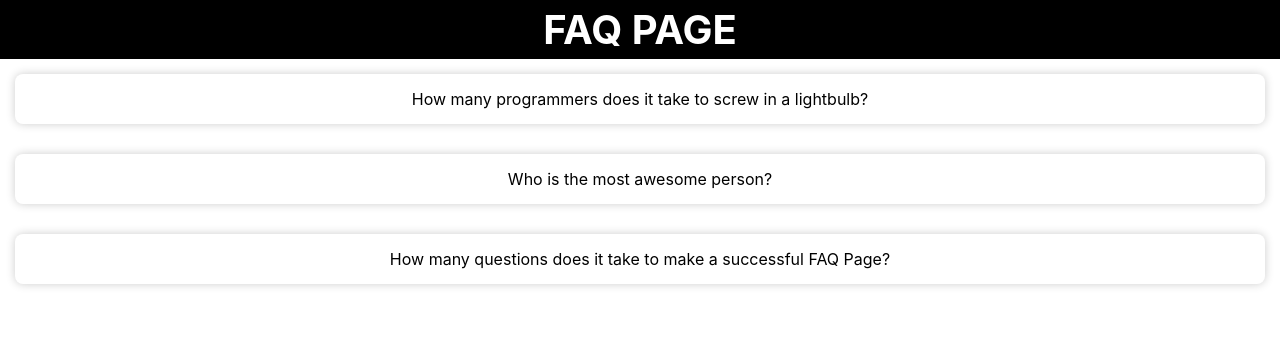
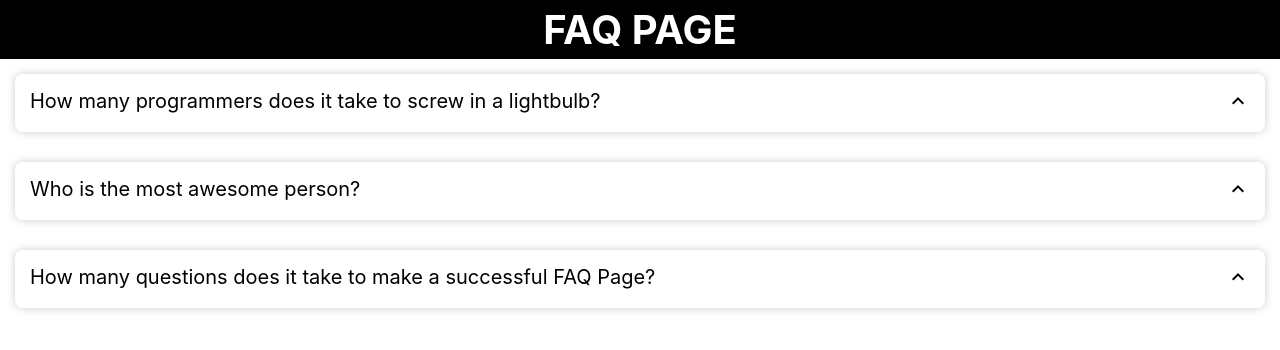
Before and after one commit to saisitaram2000/tawkto_integration, a React (Create React App) app: page / in a window 1280 px wide. Shown: the top 350 px of the page. Built offline with nearby package versions, Linux system fonts and the light colour scheme.

Commit message:
added css for faqs

```diff
--- a/package.json
+++ b/package.json
@@ -3,6 +3,8 @@
   "version": "0.1.0",
   "private": true,
   "dependencies": {
+    "@material-ui/core": "^4.11.3",
+    "@material-ui/icons": "^4.11.2",
     "@testing-library/jest-dom": "^5.11.10",
     "@testing-library/react": "^11.2.6",
     "@testing-library/user-event": "^12.8.3",
--- a/src/App.css
+++ b/src/App.css
@@ -1,5 +1,5 @@
 .App {
-  text-align: center;
+  /* text-align: center; */
 }
 
 .App-logo {
--- a/src/components/FAQ.css
+++ b/src/components/FAQ.css
@@ -1,45 +1,52 @@
-*{
-    margin: 0;
-    padding: 0;
-    box-sizing: border-box;
-}
 .faq-list{
     position: relative;
     display: flex;
     flex-direction: column;
+    width: 100%;
 }
-.faq-list .faq {
+.faq {
 	margin: 15px;
 	padding: 15px;
 	background-color: #FFF;
 	border-radius: 8px;
 	box-shadow: 0px 0px 10px rgba(0, 0, 0, 0.2);
 }
-.faqs .faq .faq-question {
+.faq-question-icon{
+    position: relative;
+    display: flex;
+    flex-direction: row;
+    justify-content: space-between;
+}
+.faq .faq-question {
 	position: relative;
 	font-size: 20px;
-	padding-right: 80px;
+    align-items: flex-start;
 	transition: all 0.4s ease;
 }
-.faq-list .faq .faq-answer{
+
+.faq .faq-answer{
     opacity: 0;
 	max-height: 0px;
 	overflow-y: hidden;
 	transition: all 0.4s ease-out;
 }
-.faq-list .faq-expand{
+.faq-expand{
 	margin: 15px;
 	padding: 15px;
 	background-color: #FFF;
 	border-radius: 8px;
 	box-shadow: 0px 0px 10px rgba(0, 0, 0, 0.2);
 }
-.faq-list .faq-expand .faq-answer{
+.faq-expand .faq-answer{
     opacity: 1;
-    max-height: 100px;
+    max-height: 1000px;
     padding: 5px;
     transition: all 0.4s ease-out;
 }
-/* .faqs .faq-expand .faq-question {
+.faq-expand .faq-question {
+    position: relative;
+	font-size: 20px;
+    align-items:flex-start;
+	transition: all 0.4s ease;
 	margin-bottom: 15px;
-} */
+}
--- a/src/components/FAQ.jsx
+++ b/src/components/FAQ.jsx
@@ -1,15 +1,28 @@
 import React, { Component } from 'react'
 import './FAQ.css';
+// import HelpOutlineIcon from '@material-ui/icons/HelpOutline';
+// import HelpIcon from '@material-ui/icons/Help';
+import ExpandMoreIcon from '@material-ui/icons/ExpandMore';
+import ExpandLessIcon from '@material-ui/icons/ExpandLess';
 export default class FAQ extends Component {
     render() {
         const {faq,index,toggleFAQ}=this.props;
         return (
             <div
-                className={"faq"+ (faq.isExpand?"-expand":"")}
+                className={"faq"+(faq.isExpand?"-expand":"")}
                 key={toString(index)}
                 onClick={()=>toggleFAQ(index)}
             >
-                <div className="faq-question">{faq.question}</div>
+                <div className="faq-question-icon">
+                    {/* <div className="faq-icon">
+                        {faq.isExpand?<HelpIcon color="primary"/>:<HelpOutlineIcon/>}
+                    </div> */}
+                    <div className="faq-question">{faq.question}</div>
+                    <div className="faq-icon">
+                        {faq.isExpand?<ExpandMoreIcon/>:<ExpandLessIcon/>}
+                    </div>
+                </div>
+
                 <div className="faq-answer">{faq.answer}</div>
             </div>
         )
--- a/src/components/Header.css
+++ b/src/components/Header.css
@@ -5,4 +5,5 @@
     background-color: black;
     color: white;
     padding: 5px;
+    text-align: center;
 }
```
Also changed, not shown: src/components/down-arrow-svg.svg (added), 1 other file (tests, documents, lock files or other folders).
